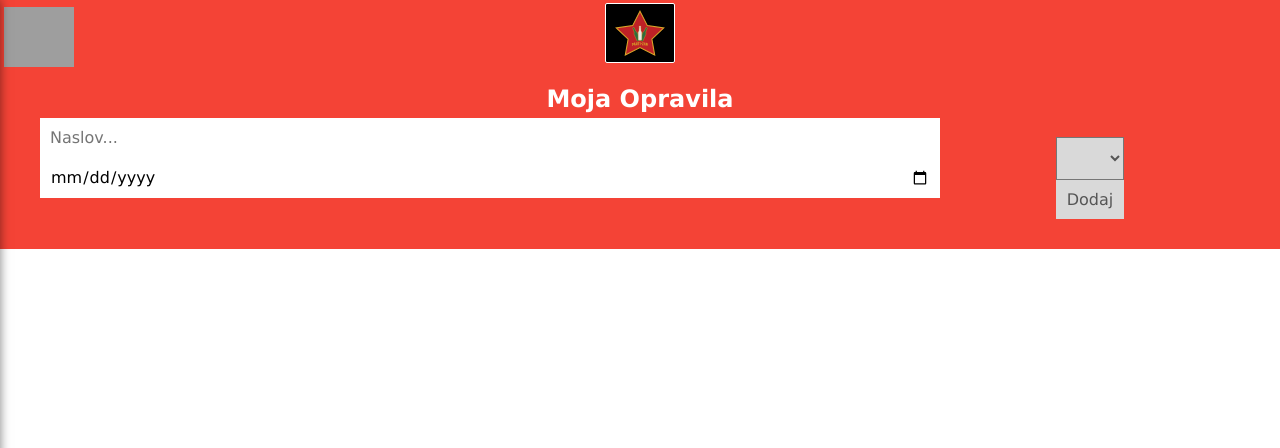
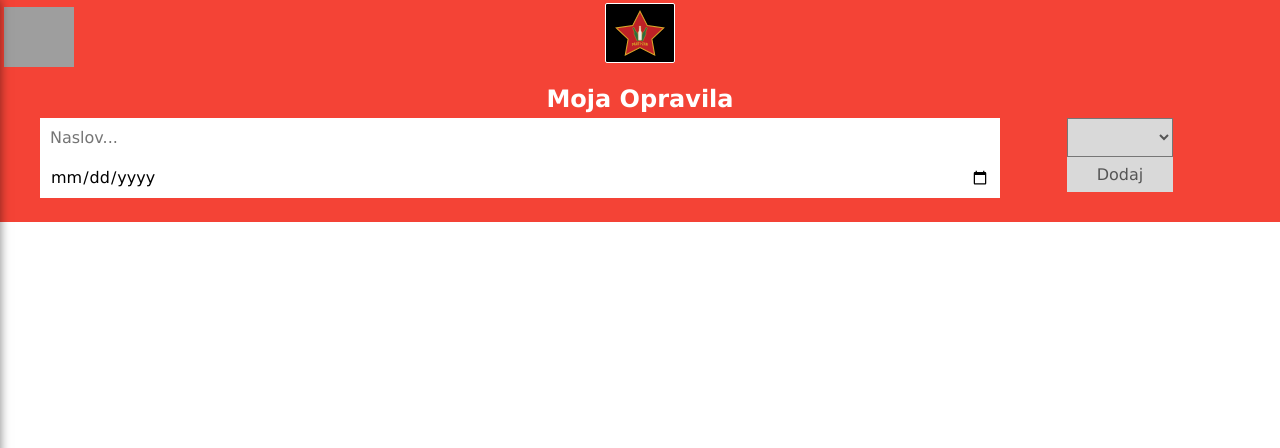
Before and after one commit to TSC-Partija/parti-zan, a PHP site: page /view.php in a window 1280 px wide. Shown: the top 448 px of the page. Run offline with PHP 8.4, Linux system fonts and the light colour scheme; a user stored in the database is signed in; data comes from the database, SQL or seed files in the repository; data that the repository does not hold is empty; grey boxes are pictures that could not be loaded.

Commit message:
Minimaln poprauk
Ful sm nrdu

```diff
--- a/code/style.css
+++ b/code/style.css
@@ -94,7 +94,7 @@ ul li.checked::before {
 /* Style the input */
 input {
   border: none;
-  width: 75%;
+  width: 80%;
   padding: 10px;
   float: left;
   font-size: 16px;
@@ -102,8 +102,8 @@ input {
 
 /* Style the "Add" button */
 .addBtn {
-  padding: 10px;
-  width: 60%;
+  padding: 1vh;
+  width: 100%;
   background: #d9d9d9;
   color: #555;
   text-align: center;
@@ -114,13 +114,13 @@ input {
 }
 
 .addSelect{
-  padding: 10px;
-  width: 60%;
+  padding: 1vh;
+  width: 100%;
   background: #d9d9d9;
   color: #555;
   text-align: center;
   font-size: 16px;
-  display: inline-block;
+  /*display: inline-block;*/
 }
 
 .addBtn:hover {
--- a/code/view.php
+++ b/code/view.php
@@ -72,7 +72,6 @@ $_SESSION['expire_time'] = time() + $sess_expiration;
             <div class="row">
                 <div class = "col-sm-8">
                     <input type="text" id="todo" placeholder="Naslov..." maxlength="60">
-                    <br>
                     <input type="date" id="date" placeholder="deadline">
                 </div>
                 <div id = "groups2" class = "col-sm-4">
```
